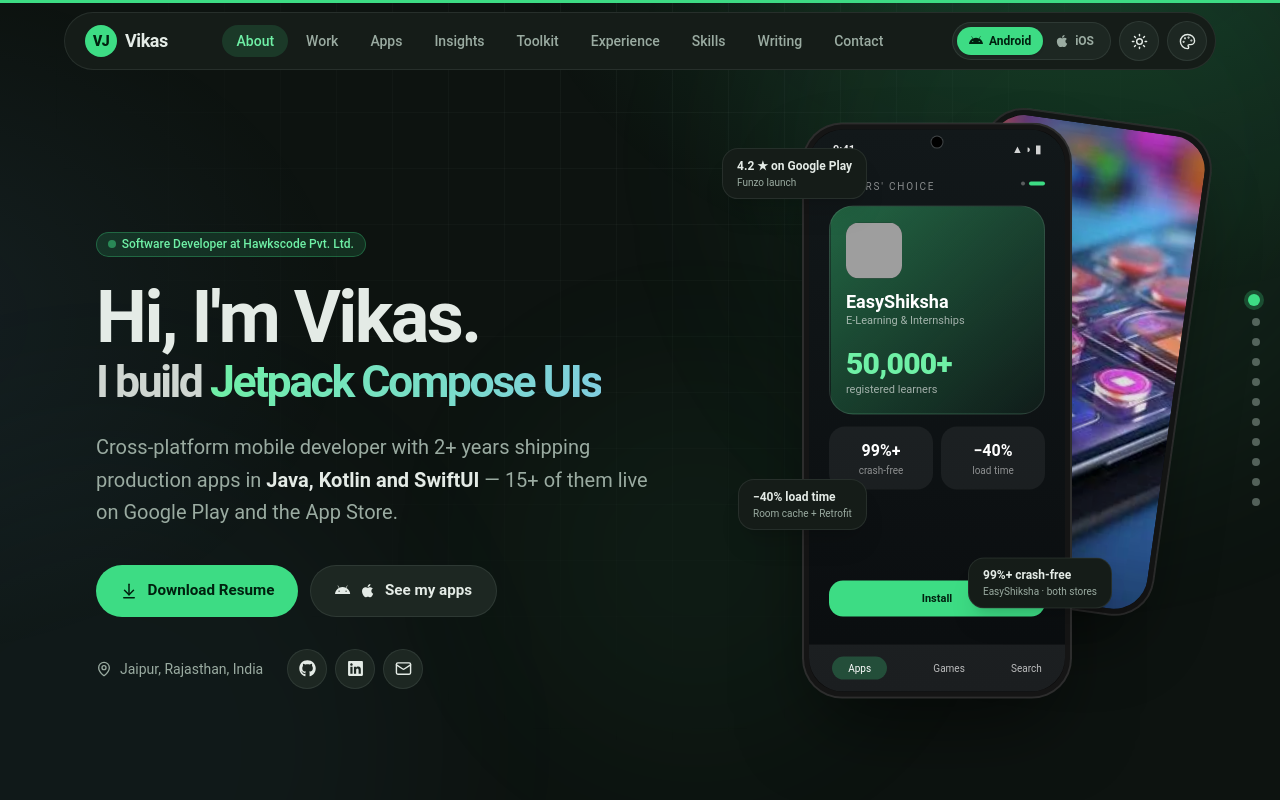
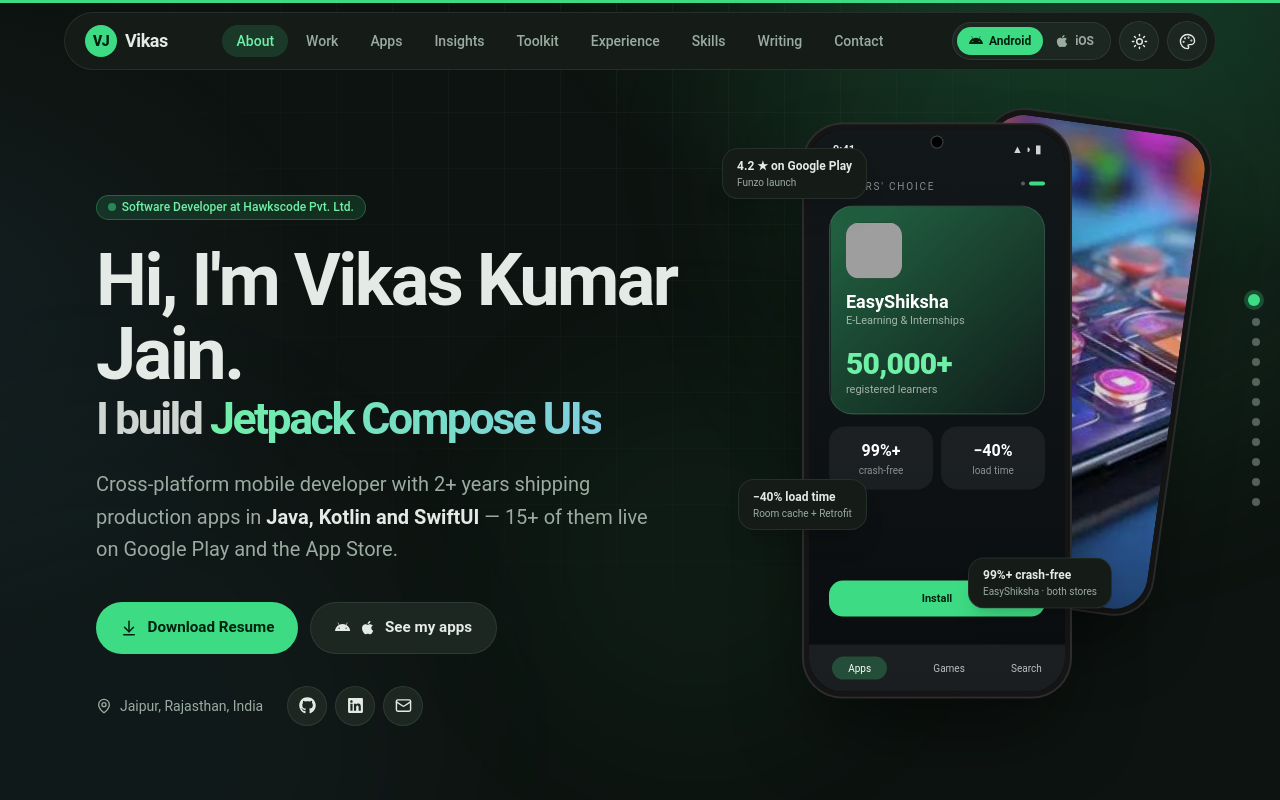
Before and after one commit to vj964954-engineer/vikas_portfolio, a Next.js app: page / in a window 1280 px wide. Shown: the top 800 px of the page. Built offline with nearby package versions, Linux system fonts and the light colour scheme; grey boxes are pictures that could not be loaded.

Commit message:
Update hero.tsx

```diff
--- a/components/hero.tsx
+++ b/components/hero.tsx
@@ -170,7 +170,7 @@ export default function Hero() {
             initial={{ opacity: 0, y: 20 }} animate={{ opacity: 1, y: 0 }} transition={{ duration: 0.6, delay: 0.05 }}
             className="h-display text-5xl sm:text-6xl lg:text-7xl"
           >
-            Hi, I'm Vikas.
+          Hi, I'm Vikas Kumar Jain.
             <span className="block mt-1 text-[0.62em] leading-[1.1] text-fg/90">I build&nbsp;<RoleRotator /></span>
           </motion.h1>
 
```
